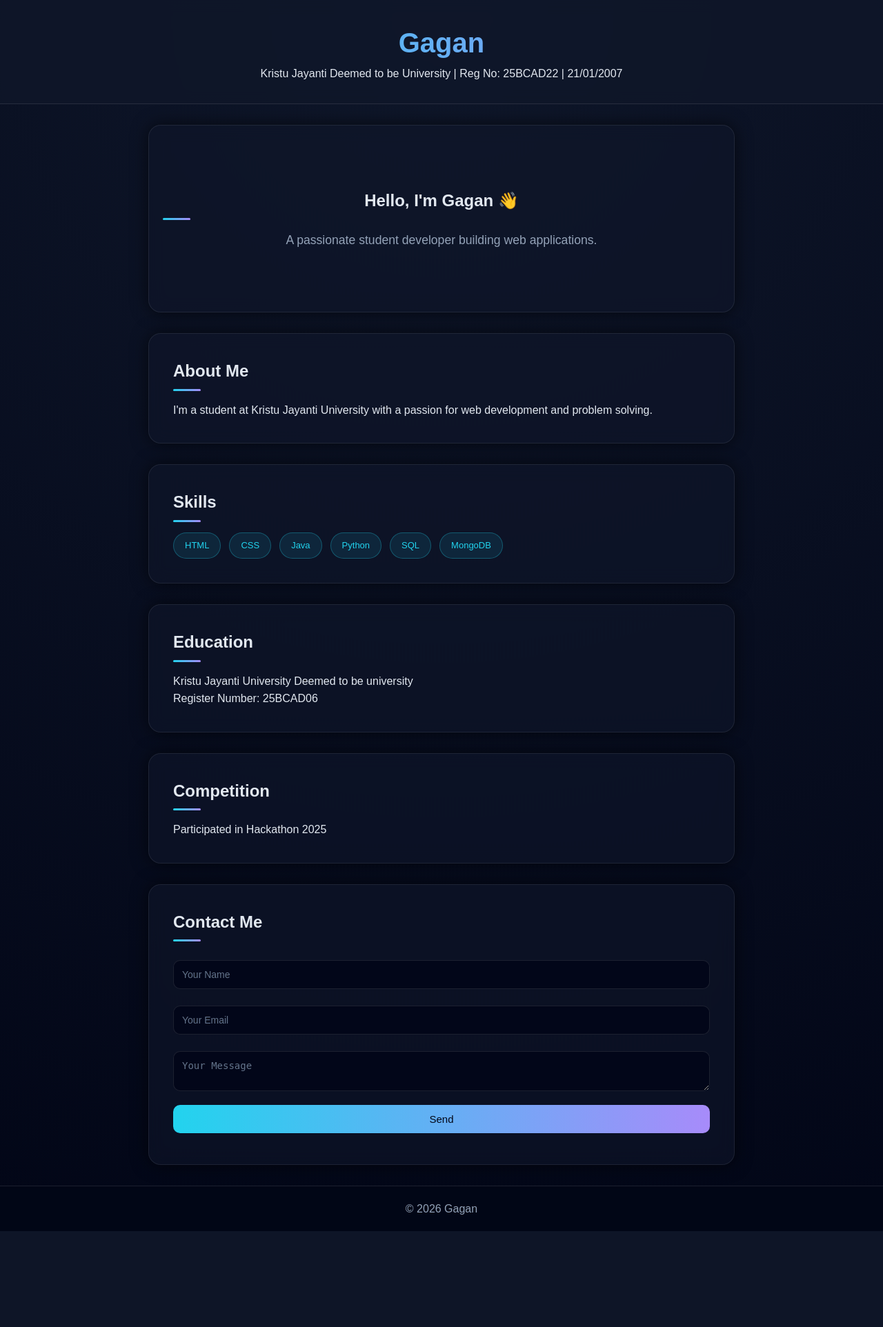
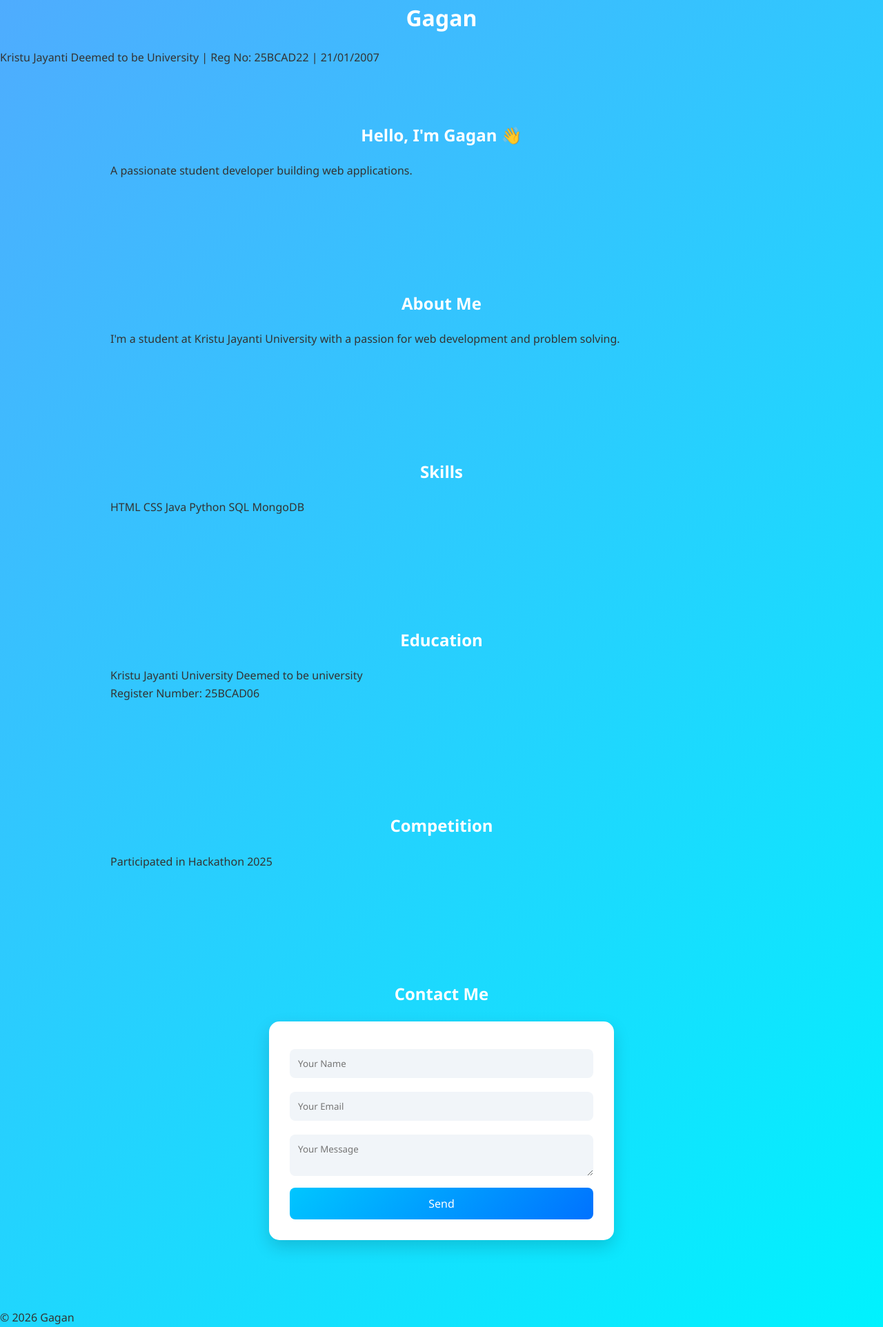
Before and after one commit to 25bcad22-gagan/god, a Flask app: page / in a window 1280 px wide. Shown: the whole page at 69% size. Before the commit the page ends 1785 px from the top, so only its background shows below. Run offline with Flask 3, Linux system fonts and the light colour scheme; some libraries are stand-ins or nearby versions.

Commit message:
Update style.css

```diff
--- a/static/style.css
+++ b/static/style.css
@@ -1,206 +1,91 @@
-/* =========================
-   🌌 Global (Dark Modern UI)
-========================= */
+/* Reset */
 * {
     margin: 0;
     padding: 0;
     box-sizing: border-box;
+    font-family: 'Segoe UI', sans-serif;
 }
 
+/* Body Styling */
 body {
-    font-family: 'Poppins', sans-serif;
-    background: radial-gradient(circle at top, #0f172a, #020617);
-    color: #e2e8f0;
+    background: linear-gradient(135deg, #4facfe, #00f2fe);
+    color: #333;
     line-height: 1.6;
 }
 
-/* =========================
-   🔝 Header
-========================= */
-header {
-    background: rgba(15, 23, 42, 0.8);
-    backdrop-filter: blur(10px);
-    border-bottom: 1px solid rgba(255,255,255,0.1);
-    text-align: center;
-    padding: 30px 20px;
+/* Sections */
+section {
+    opacity: 0;
+    transform: translateY(50px);
+    transition: all 0.8s ease;
+    padding: 80px 20px;
+    max-width: 1000px;
+    margin: auto;
 }
 
-header h1 {
-    font-size: 2.5rem;
-    background: linear-gradient(90deg, #22d3ee, #a78bfa);
-    -webkit-background-clip: text;
-    color: transparent;
+/* Headings */
+h1, h2 {
+    text-align: center;
+    margin-bottom: 20px;
+    color: #fff;
 }
 
-/* =========================
-   🎯 Hero Section
-========================= */
-.hero {
-    text-align: center;
-    padding: 90px 20px;
+/* Contact Form Container */
+form {
+    background: #ffffff;
+    padding: 30px;
+    border-radius: 15px;
+    box-shadow: 0 10px 25px rgba(0,0,0,0.15);
+    max-width: 500px;
+    margin: 20px auto;
 }
 
-.hero p {
-    color: #94a3b8;
-    font-size: 1.1rem;
+/* Inputs */
+input, textarea {
+    width: 100%;
+    padding: 12px;
+    margin: 10px 0;
+    border: none;
+    border-radius: 8px;
+    background: #f1f5f9;
+    transition: 0.3s;
 }
 
-/* =========================
-   📦 Sections (Neon Card UI)
-========================= */
-section {
-    background: rgba(15, 23, 42, 0.6);
-    margin: 30px auto;
-    padding: 35px;
-    max-width: 850px;
-    border-radius: 18px;
-    border: 1px solid rgba(255,255,255,0.08);
-    backdrop-filter: blur(12px);
-    box-shadow: 0 0 25px rgba(0,0,0,0.6);
-
-    opacity: 0;
-    transform: translateY(40px);
-    transition: all 0.6s ease;
+/* Input focus effect */
+input:focus, textarea:focus {
+    outline: none;
+    background: #e0f7ff;
+    box-shadow: 0 0 5px #4facfe;
 }
 
-section.visible {
-    opacity: 1;
-    transform: translateY(0);
-}
-
-section:hover {
-    transform: translateY(-8px) scale(1.01);
-    box-shadow: 0 0 30px rgba(167,139,250,0.3);
-}
-
-/* =========================
-   📝 Headings
-========================= */
-h2 {
-    margin-bottom: 15px;
-    font-weight: 600;
-    color: #e2e8f0;
-    position: relative;
-}
-
-h2::after {
-    content: "";
-    display: block;
-    width: 40px;
-    height: 3px;
-    margin-top: 6px;
-    background: linear-gradient(90deg, #22d3ee, #a78bfa);
-    border-radius: 10px;
-}
-
-/* =========================
-   🧠 Skills
-========================= */
-.skills {
-    display: flex;
-    flex-wrap: wrap;
-    gap: 12px;
-}
-
-.skills span {
-    padding: 8px 16px;
-    border-radius: 999px;
-    font-size: 13px;
-    background: rgba(34, 211, 238, 0.1);
-    color: #22d3ee;
-    border: 1px solid rgba(34,211,238,0.3);
-    transition: all 0.3s ease;
-}
-
-.skills span:hover {
-    background: #22d3ee;
-    color: #020617;
-    transform: scale(1.1);
-    box-shadow: 0 0 10px #22d3ee;
-}
-
-/* =========================
-   📩 Form
-========================= */
-form input,
-form textarea {
-    width: 100%;
-    margin: 12px 0;
-    padding: 12px;
-    border-radius: 10px;
-    border: 1px solid rgba(255,255,255,0.1);
-    background: rgba(2, 6, 23, 0.8);
-    color: #e2e8f0;
-    font-size: 14px;
-    outline: none;
-}
-
-form input::placeholder,
-form textarea::placeholder {
-    color: #64748b;
-}
-
-form input:focus,
-form textarea:focus {
-    border-color: #a78bfa;
-    box-shadow: 0 0 8px rgba(167,139,250,0.5);
-}
-
-/* =========================
-   🔘 Button (Neon Glow)
-========================= */
+/* Button */
 button {
     width: 100%;
     padding: 12px;
-    border-radius: 10px;
     border: none;
+    border-radius: 8px;
+    background: linear-gradient(135deg, #00c6ff, #0072ff);
+    color: white;
+    font-size: 16px;
     cursor: pointer;
-    font-size: 15px;
-    font-weight: 500;
-    background: linear-gradient(90deg, #22d3ee, #a78bfa);
-    color: #020617;
-    transition: all 0.3s ease;
+    transition: 0.3s;
 }
 
+/* Button hover */
 button:hover {
-    transform: translateY(-2px);
-    box-shadow: 0 0 15px rgba(167,139,250,0.6);
+    transform: scale(1.05);
+    box-shadow: 0 8px 20px rgba(0,0,0,0.2);
 }
 
-/* =========================
-   💬 Response Message
-========================= */
+/* Response Message */
 #response {
-    margin-top: 10px;
-    font-size: 14px;
-    color: #4ade80;
+    text-align: center;
+    margin-top: 15px;
+    font-weight: bold;
+    color: #0072ff;
 }
 
-/* =========================
-   🔻 Footer
-========================= */
-footer {
-    text-align: center;
-    padding: 20px;
-    background: rgba(2, 6, 23, 0.9);
-    color: #94a3b8;
-    border-top: 1px solid rgba(255,255,255,0.1);
+/* Smooth Scroll */
+html {
+    scroll-behavior: smooth;
 }
-
-/* =========================
-   📱 Responsive
-========================= */
-@media (max-width: 600px) {
-    .hero {
-        padding: 60px 15px;
-    }
-
-    header h1 {
-        font-size: 2rem;
-    }
-
-    section {
-        margin: 15px;
-        padding: 25px;
-    }
-}
```
